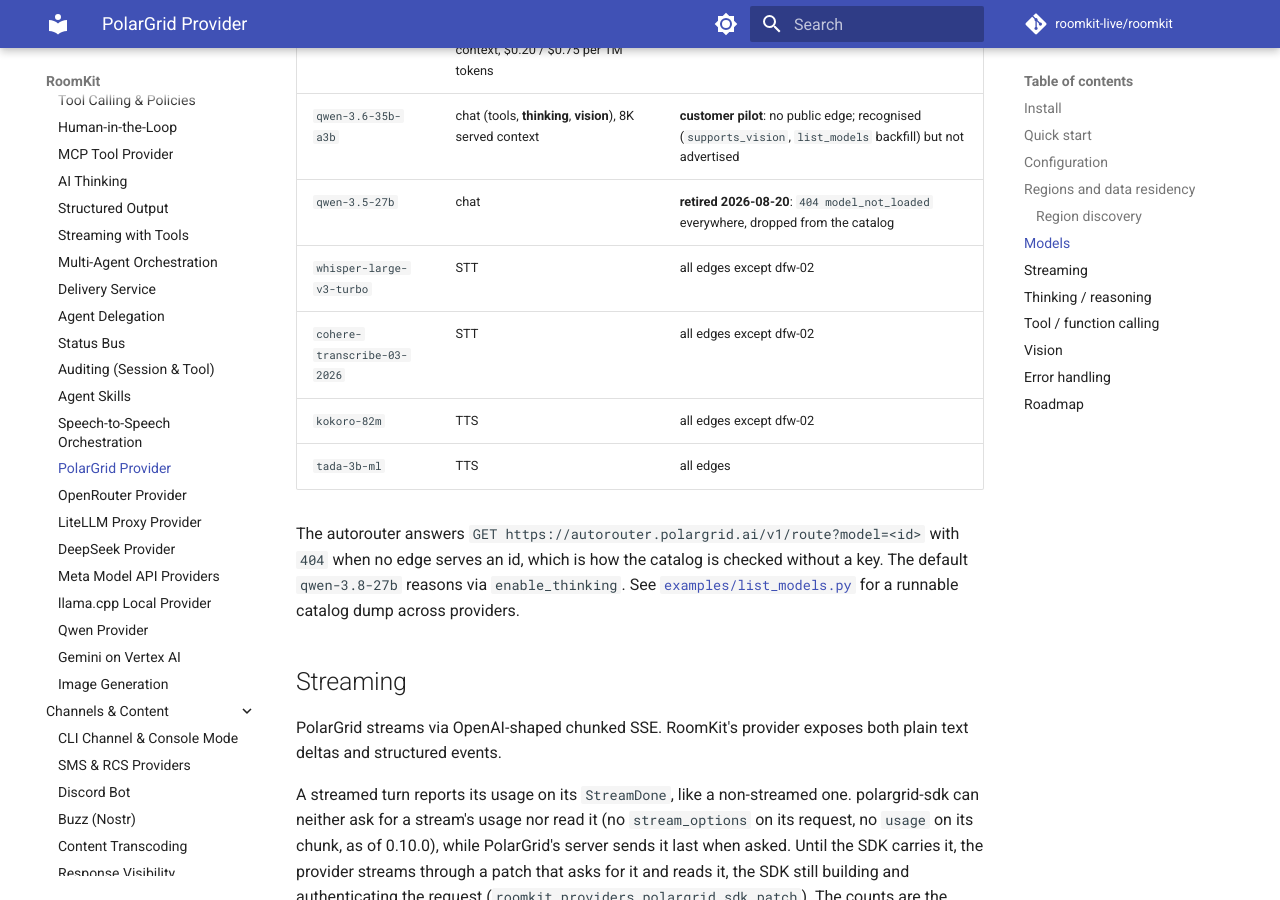
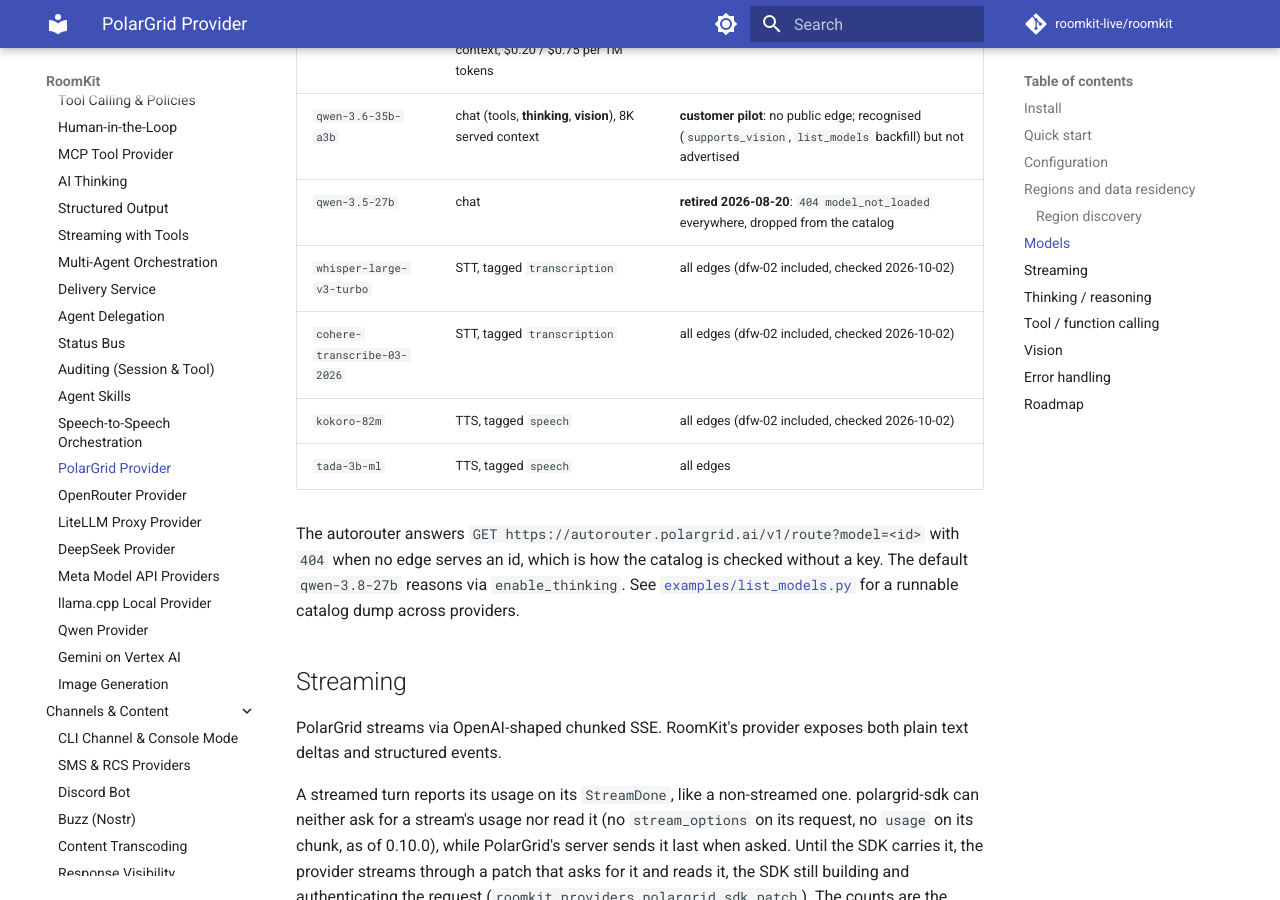
Before and after one commit to roomkit-live/roomkit-docs, an MkDocs documentation site: the page built from docs/guides/polargrid.md, in a window 1280 px wide and 900 px high, scrolled down 3515 px. Built offline with MkDocs 1.6.1 and Material for MkDocs 9.7.7, drawn with Linux system fonts in a browser that asks for light colours; comment, search, counter and statistics services are not loaded.

Commit message:
docs(polargrid): the speech models are on every edge checked, dfw-02 included, and available_models lists capabilities (RMK-389)

```diff
--- a/docs/guides/polargrid.md
+++ b/docs/guides/polargrid.md
@@ -110,10 +110,10 @@ for m in await provider.list_models():
 | `qwen-3.8-27b` | chat (tools, **thinking**), 256K context, $0.20 / $0.75 per 1M tokens | fleet-wide (every public edge) |
 | `qwen-3.6-35b-a3b` | chat (tools, **thinking**, **vision**), 8K served context | **customer pilot**: no public edge; recognised (`supports_vision`, `list_models` backfill) but not advertised |
 | `qwen-3.5-27b` | chat | **retired 2026-08-20**: `404 model_not_loaded` everywhere, dropped from the catalog |
-| `whisper-large-v3-turbo` | STT | all edges except dfw-02 |
-| `cohere-transcribe-03-2026` | STT | all edges except dfw-02 |
-| `kokoro-82m` | TTS | all edges except dfw-02 |
-| `tada-3b-ml` | TTS | all edges |
+| `whisper-large-v3-turbo` | STT, tagged `transcription` | all edges (dfw-02 included, checked 2026-10-02) |
+| `cohere-transcribe-03-2026` | STT, tagged `transcription` | all edges (dfw-02 included, checked 2026-10-02) |
+| `kokoro-82m` | TTS, tagged `speech` | all edges (dfw-02 included, checked 2026-10-02) |
+| `tada-3b-ml` | TTS, tagged `speech` | all edges |
 
 The autorouter answers `GET https://autorouter.polargrid.ai/v1/route?model=<id>` with `404` when no edge serves an id, which is how the catalog is checked without a key. The default `qwen-3.8-27b` reasons via `enable_thinking`. See [`examples/list_models.py`](https://github.com/roomkit-live/roomkit/blob/main/examples/list_models.py) for a runnable catalog dump across providers.
 
```
Also changed, not shown: docs/features.md (+1 -1 lines).
